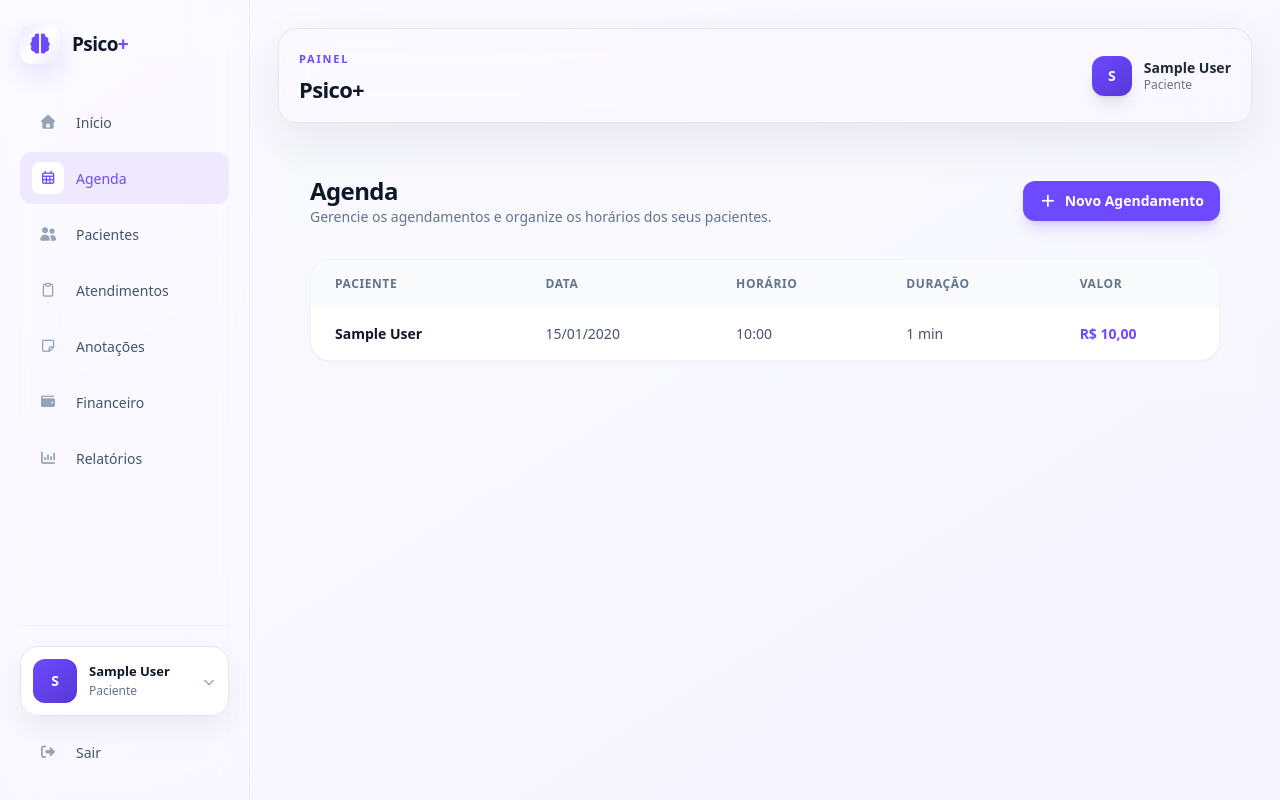
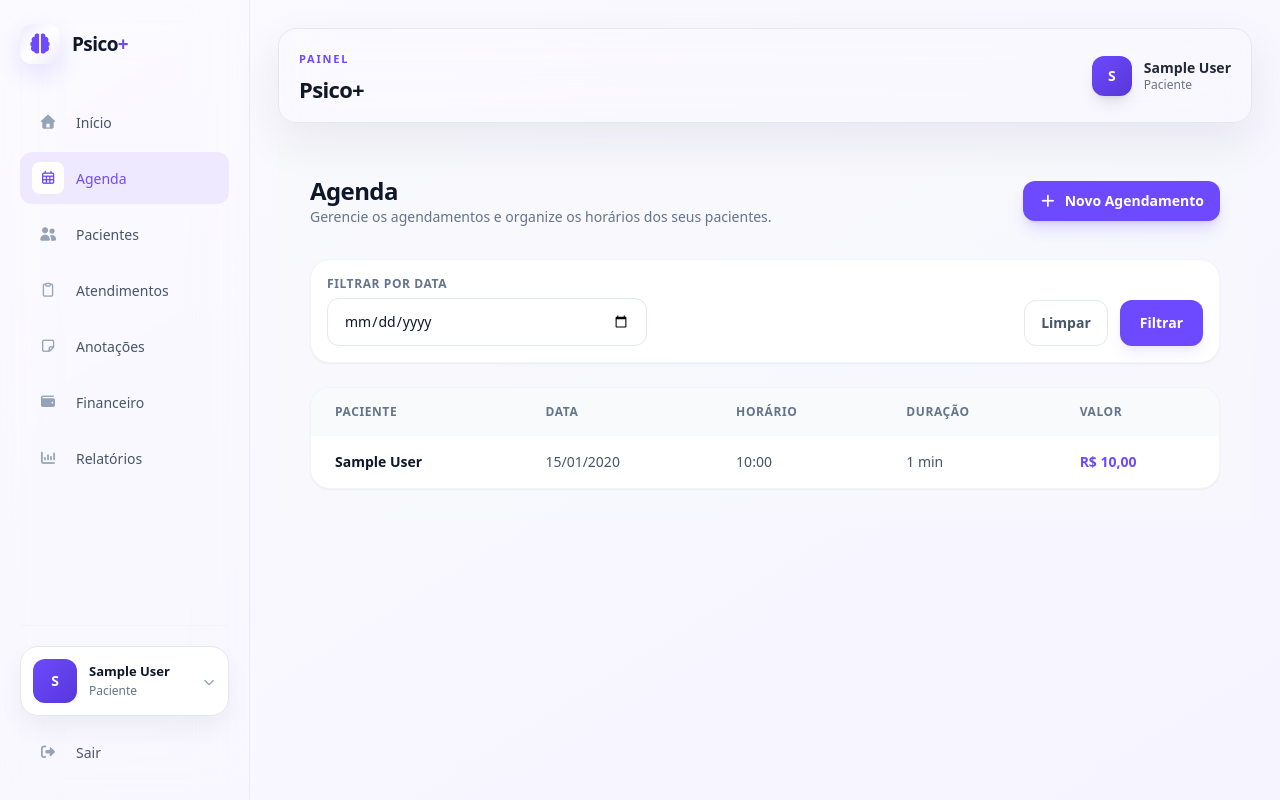
Before and after one commit to leticiazlopes/psicoplus, a Django app: page /agenda/ in a window 1280 px wide. Run offline with Django 4.2, Linux system fonts and the light colour scheme; a user stored in the database is signed in; tables that the repository leaves empty hold one stand-in row (values such as "Sample post"); some libraries are stand-ins or nearby versions.

Commit message:
PSI-84: endpoint de listagem com filtro por data

```diff
--- a/agenda/views.py
+++ b/agenda/views.py
@@ -1,5 +1,6 @@
 from django.contrib.auth.decorators import login_required
 from django.shortcuts import redirect, render
+from django.utils.dateparse import parse_date
 
 from accounts.models import Sessao
 
@@ -24,9 +25,16 @@ def agendamentos_view(request):
         form = SessaoForm(psicologo=psicologo_perfil)
 
     lista_sessoes = Sessao.objects.filter(psicologo=psicologo_perfil)
+    data_filtro = request.GET.get("data")
+
+    if data_filtro:
+        data_selecionada = parse_date(data_filtro)
+        if data_selecionada:
+            lista_sessoes = lista_sessoes.filter(data=data_selecionada)
 
     context = {
         "form": form,
         "sessoes": lista_sessoes,
+        "data_filtro": data_filtro or "",
     }
     return render(request, "agenda/agendamentos_lista.html", context)
--- a/templates/agenda/agendamentos_lista.html
+++ b/templates/agenda/agendamentos_lista.html
@@ -12,6 +12,32 @@
             <i class="fa-solid fa-plus"></i>
             Novo Agendamento
         </button>
+    </div>
+
+    <div class="mb-6 rounded-[20px] border border-slate-100 bg-white p-4 shadow-sm">
+        <form method="get" class="flex flex-col gap-3 sm:flex-row sm:items-end sm:justify-between">
+            <div class="w-full sm:max-w-xs">
+                <label for="data" class="mb-1.5 block text-xs font-bold uppercase tracking-wider text-slate-500">
+                    Filtrar por data
+                </label>
+                <input
+                    id="data"
+                    name="data"
+                    type="date"
+                    value="{{ data_filtro }}"
+                    class="w-full rounded-xl border border-slate-200 bg-white px-4 py-3 text-sm text-slate-900 transition focus:border-primary focus:ring-primary"
+                >
+            </div>
+
+            <div class="flex gap-3">
+                <a href="{% url 'agenda_lista' %}" class="rounded-xl border border-slate-200 px-4 py-3 text-sm font-semibold text-slate-600 transition hover:bg-slate-50">
+                    Limpar
+                </a>
+                <button type="submit" class="rounded-xl bg-primary px-5 py-3 text-sm font-bold text-white shadow-lg shadow-primary/10 transition hover:bg-primaryDark">
+                    Filtrar
+                </button>
+            </div>
+        </form>
     </div>
 
     <div class="overflow-hidden rounded-[20px] border border-slate-100 bg-white shadow-sm">
```
